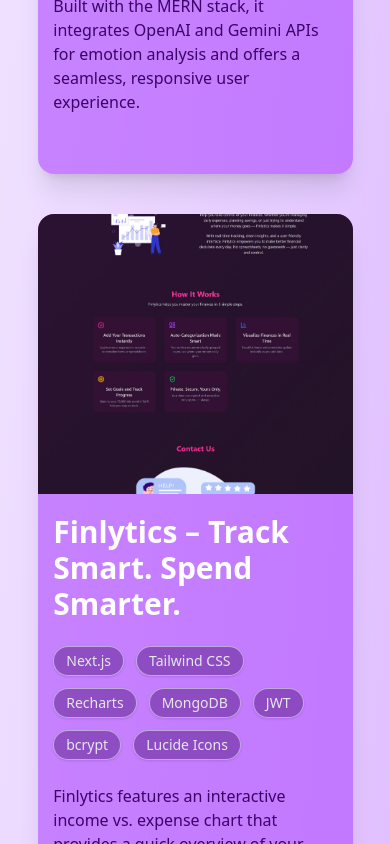
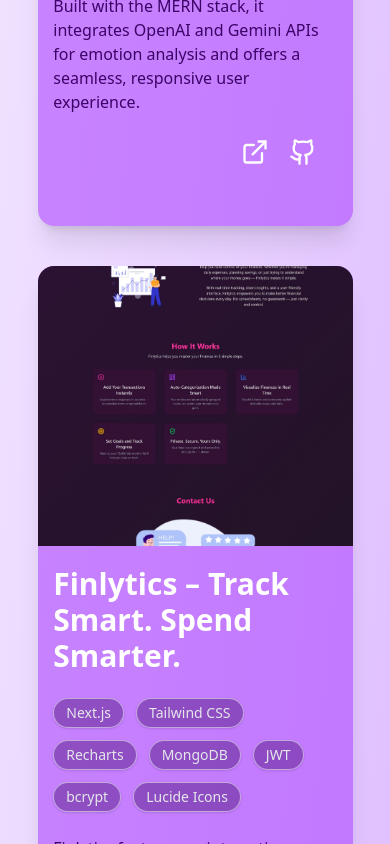
Before and after one commit to Diksha8-db/My-Portfolio, a React (Vite) app: page / in a window 390 px wide. Shown: the part 4900-5744 px from the top of the page. Built offline with nearby package versions, Linux system fonts and the light colour scheme.

Commit message:
upadted project.js

```diff
--- a/src/components/Section/Projects.jsx
+++ b/src/components/Section/Projects.jsx
@@ -73,6 +73,22 @@
                 <p className="dark:text-gray-300 text-purple-950">
                   {project.description}
                 </p>
+
+                {/* project url ang github for mobile view */}
+                <div className='flex justify-end md:hidden px-5'>
+                <div className='flex gap-5'>
+                <a
+                  target='_blank'
+                  href={project.deploymentLink}>
+                    <ExternalLink color="white" strokeWidth={2} size={28} />
+                  </a>
+                  <a
+                  target="_blank"
+                  href={project.githubUrl}>
+                    <Github color="white" size={28} />
+                  </a>
+                </div>
+                </div>
               </div>
             </div>
           ))}
```
